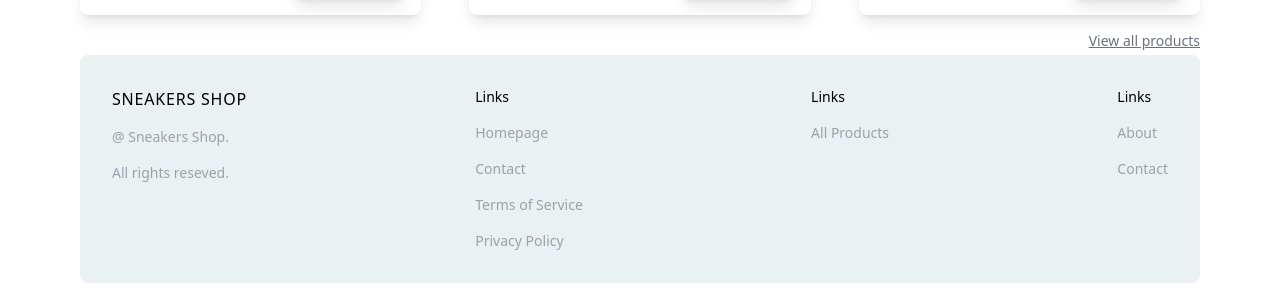
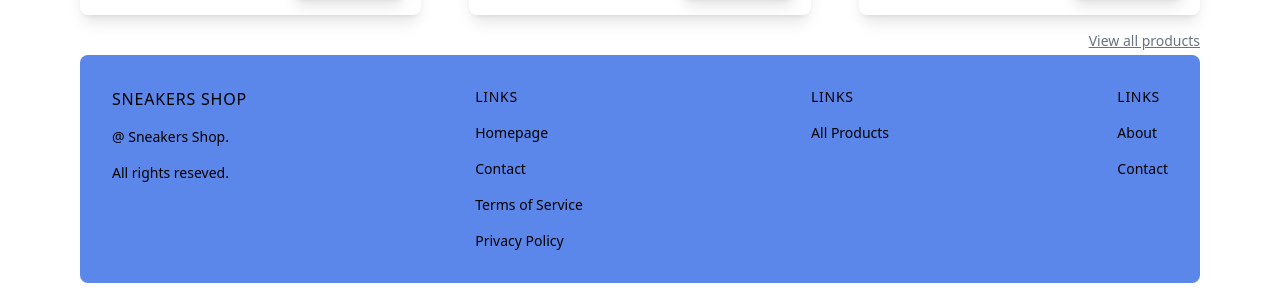
Before and after one commit to matheusrodrivi/Sneakers-e-commerce, a Next.js app: page / in a window 1280 px wide. Shown: the part 2031-2327 px from the top of the page. Built offline with nearby package versions, Linux system fonts and the light colour scheme.

Commit message:
Updated: footer color and favicon.ico

```diff
--- a/src/app/components/Footer.tsx
+++ b/src/app/components/Footer.tsx
@@ -3,7 +3,7 @@ import Image from "next/image";
 
 const Footer = () => {
   return (
-    <div className="mt-1 flex flex-col items-center gap-6 md:flex-row md:items-start md:justify-between md:gap-8 bg-[#eaf1f2] p-8 rounded-lg">
+    <div className="mt-1 flex flex-col items-center gap-6 md:flex-row md:items-start md:justify-between md:gap-8 bg-[#5b86ea] p-8 rounded-lg">
       <div className="flex flex-col gap-4 item-center md:items-start">
         <Link href="/" className="flex items-center justify-center gap-2">
           {/* <Image
@@ -16,24 +16,24 @@ const Footer = () => {
             SNEAKERS SHOP
           </p>
         </Link>
-        <p className="text-sm text-gray-400"> @ Sneakers Shop. </p>
-        <p className="text-sm text-gray-400"> All rights reseved. </p>
+        <p className="text-sm"> @ Sneakers Shop. </p>
+        <p className="text-sm"> All rights reseved. </p>
       </div>
       <div className="flex flex-col gap-4 text-sm text-gray-400 items-center md:items-start">
-        <p className="text-sm text-amber-50 text-black"> Links </p>
-        <Link href="/"> Homepage </Link>
-        <Link href="/"> Contact </Link>
-        <Link href="/"> Terms of Service </Link>
-        <Link href="/"> Privacy Policy </Link>
+        <p className="hidden md:block text-md font-medium tracking-wider text-black"> LINKS </p>
+        <Link href="/" className="text-black"> Homepage </Link>
+        <Link href="/" className="text-black"> Contact </Link>
+        <Link href="/" className="text-black"> Terms of Service </Link>
+        <Link href="/" className="text-black"> Privacy Policy </Link>
       </div>
       <div className="flex flex-col gap-4 text-sm text-gray-400 items-center md:items-start">
-        <p className="text-sm text-amber-50 text-black"> Links </p>
-        <Link href="/"> All Products </Link>
+        <p className="hidden md:block text-md font-medium tracking-wider text-black"> LINKS </p>
+        <Link href="/" className="text-black"> All Products </Link>
       </div>
       <div className="flex flex-col gap-4 text-sm text-gray-400 items-center md:items-start">
-        <p className="text-sm text-amber-50 text-black"> Links </p>
-        <Link href="/"> About </Link>
-        <Link href="/"> Contact </Link>
+        <p className="hidden md:block text-md font-medium tracking-wider text-black"> LINKS </p>
+        <Link href="/" className="text-black"> About </Link>
+        <Link href="/" className="text-black"> Contact </Link>
       </div>
     </div>
   );
```
Also changed, not shown: public/featured.png, 1 other file (tests, documents, lock files or other folders).
